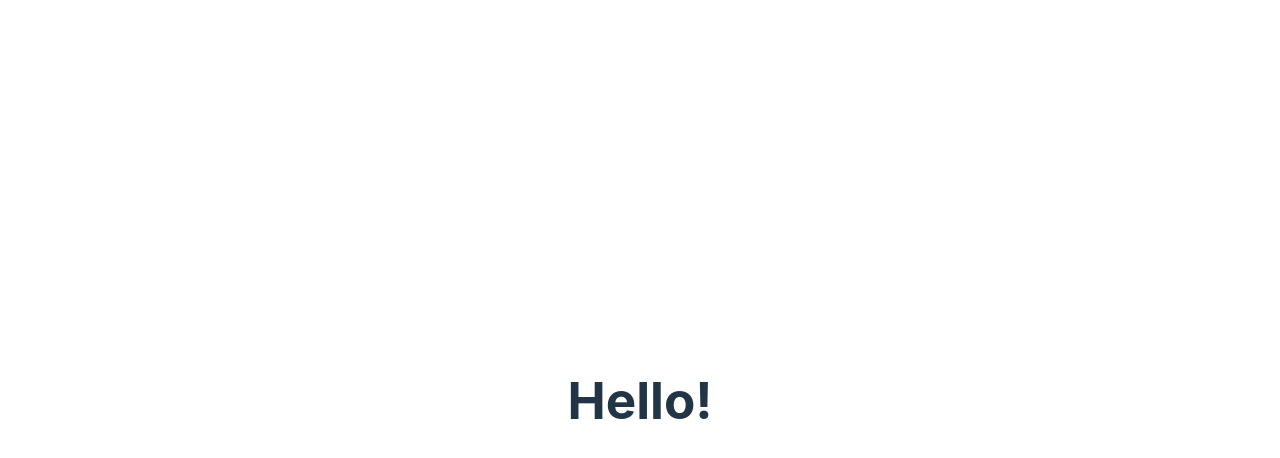
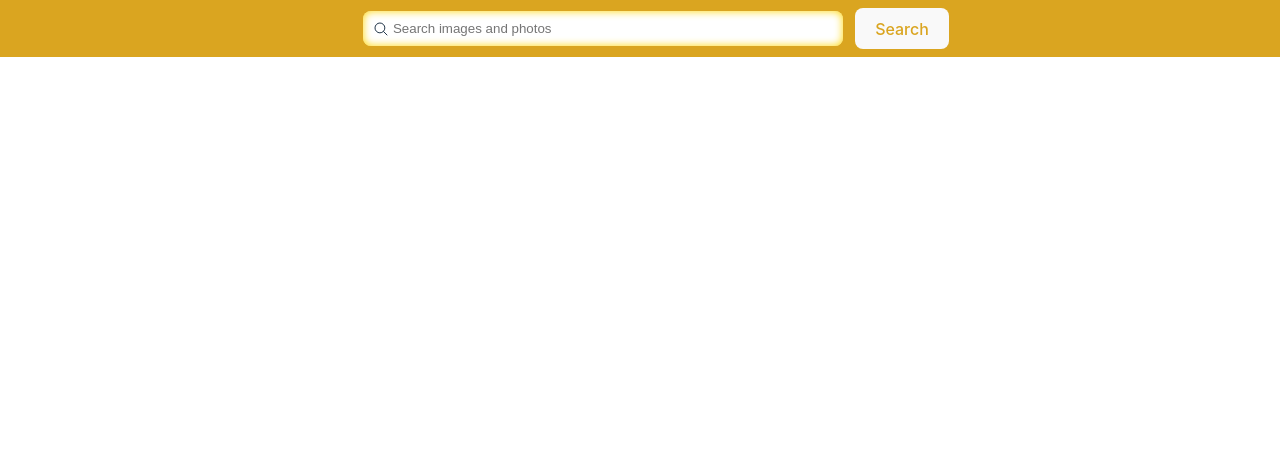
Before and after one commit to OksanaHalenko/goit-react-hw-04, a React (Vite) app: page / in a window 1280 px wide. Shown: the top 458 px of the page. Built offline with nearby package versions, Linux system fonts and the light colour scheme.

Commit message:
add search bar

```diff
--- a/package.json
+++ b/package.json
@@ -11,7 +11,8 @@
   },
   "dependencies": {
     "react": "^18.2.0",
-    "react-dom": "^18.2.0"
+    "react-dom": "^18.2.0",
+    "react-icons": "^5.2.1"
   },
   "devDependencies": {
     "@types/react": "^18.2.66",
--- a/src/components/App/App.jsx
+++ b/src/components/App/App.jsx
@@ -1,7 +1,11 @@
+import SearchBar from "../SearchBar/SearchBar";
 import "./App.css";
 
 function App() {
-  return <h1>Hello!</h1>;
+  const onSubmit = (topic) => {
+    console.log(topic);
+  };
+  return <SearchBar onSubmit={onSubmit} />;
 }
 
 export default App;
--- a/src/components/SearchBar/SearchBar.jsx
+++ b/src/components/SearchBar/SearchBar.jsx
@@ -0,0 +1,37 @@
+import css from "./SearchBar.module.css";
+import { IoSearchOutline } from "react-icons/io5";
+function SearchBar({ onSubmit }) {
+  const handleSubmit = (event) => {
+    event.preventDefault();
+    const form = event.target;
+    const topic = form.elements.topic.value;
+    if (topic.trim() === "") {
+      alert("Please enter search term!");
+      return;
+    }
+    onSubmit(topic);
+    form.reset();
+  };
+  return (
+    <header className={css.header}>
+      <form className={css.form} onSubmit={handleSubmit}>
+        <div className={css.inputWrapper}>
+          <IoSearchOutline className={css.icon} />
+          <input
+            className={css.input}
+            type="text"
+            name="topic"
+            autoComplete="off"
+            autoFocus
+            placeholder="Search images and photos"
+          />
+        </div>
+        <button className={css.btn} type="submit">
+          Search
+        </button>
+      </form>
+    </header>
+  );
+}
+
+export default SearchBar;
--- a/src/components/SearchBar/SearchBar.module.css
+++ b/src/components/SearchBar/SearchBar.module.css
@@ -0,0 +1,45 @@
+.header {
+  position: fixed;
+  top: 0;
+  left: 0;
+  padding: 8px 16px;
+  width: 100%;
+  background-color: goldenrod;
+  z-index: 999;
+}
+.form {
+  display: flex;
+  align-items: center;
+  justify-content: center;
+  gap: 12px;
+}
+.inputWrapper {
+  position: relative;
+  width: 480px;
+}
+.icon {
+  position: absolute;
+  left: 10px;
+  top: 50%;
+  transform: translateY(-50%);
+}
+.input {
+  width: 100%;
+  padding: 10px 10px 10px 30px;
+  box-sizing: border-box;
+  border: none;
+  border-radius: 8px;
+}
+.input:hover,
+.input:focus {
+  outline: none;
+  box-shadow: inset 0 0 8px gold;
+}
+.btn {
+  color: goldenrod;
+}
+.btn:focus,
+.btn:hover {
+  border-color: goldenrod;
+  box-shadow: inset 0 0 8px gold;
+}
```
Also changed, not shown: 1 other file (tests, documents, lock files or other folders).
